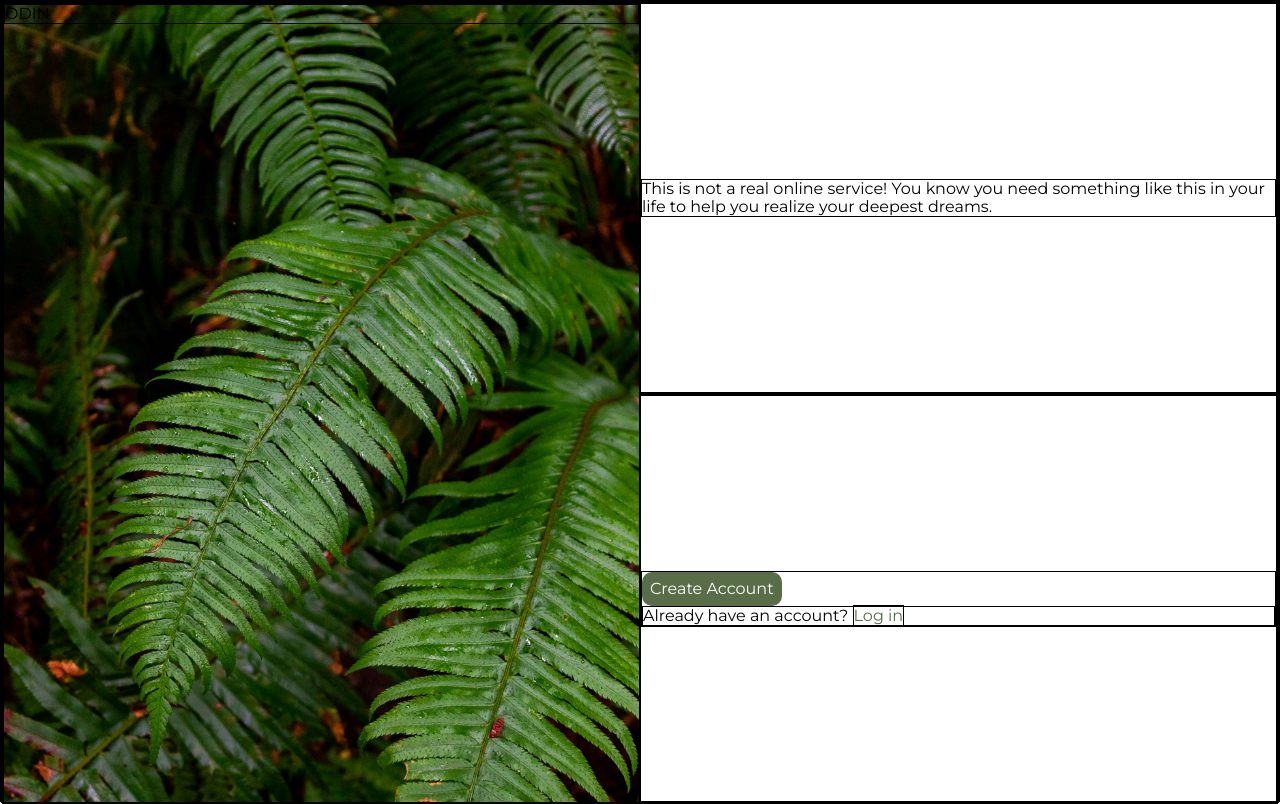
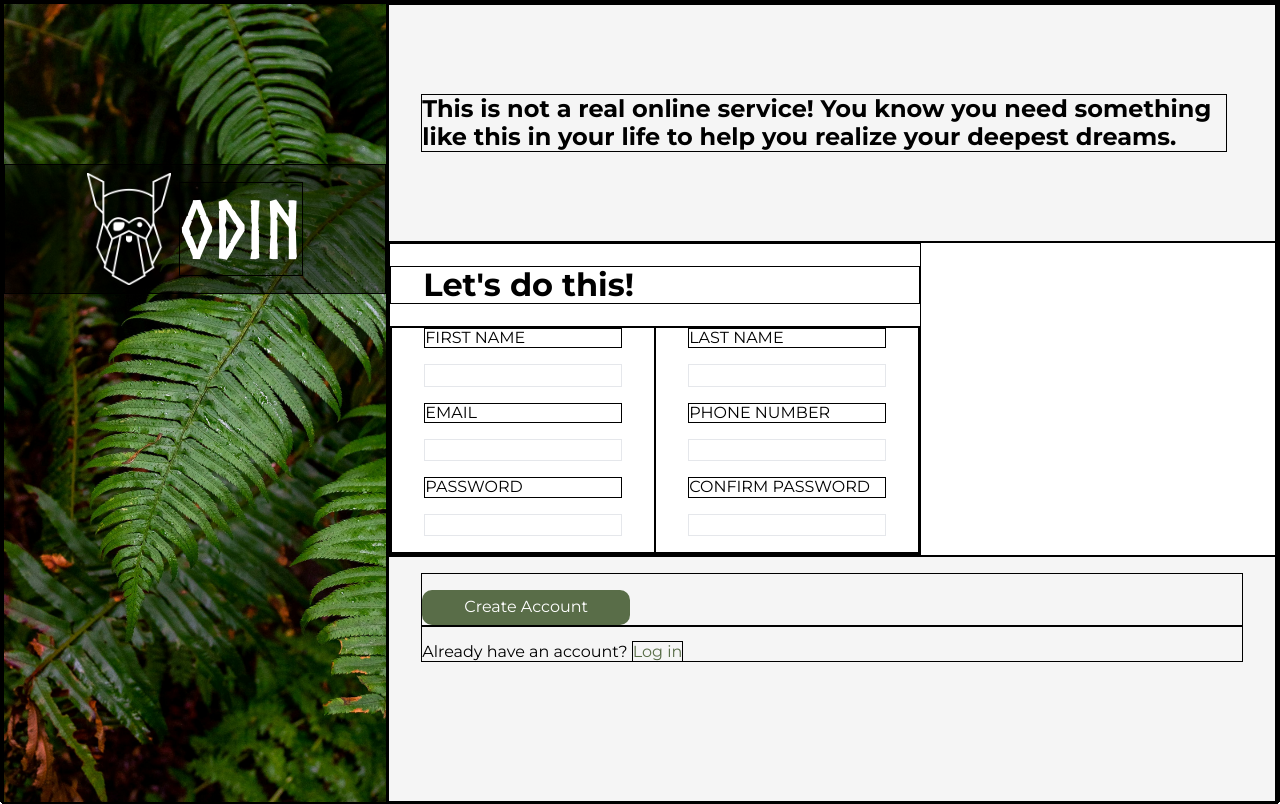
Before and after one commit to AcidTCell/sign-up-form, a plain HTML site: page index.html in a window 1280 px wide. Drawn offline with nearby package versions, Linux system fonts and the light colour scheme.

Commit message:
Finalize layout and download logo font

```diff
--- a/index.html
+++ b/index.html
@@ -14,18 +14,39 @@
 <body>
     <div class="container">
         <div class="column1">
-            <div class="odin-text">ODIN</div>
+            <div class="firstColumnContainer">
+                <img id='odinLogo' src="img/odin-lined.png" alt="Odin Logo">
+                <div class="odin-text">ODIN</div>
+            </div>
 
         </div>
         <div class="column2">
-            <div>This is not a real online service! You know you need something like this in your life to help you realize your deepest dreams.</div>
-            <div>
+            <div class="secondColRowOne"><h2 class="rowOneHeader">This is not a real online service! You know you need something like this in your life to help you realize your deepest dreams.</h2></div>
+            <div class="secondColRowTwo">
                 <form action="#" method="post">
-
+                    <h1>Let's do this!</h1>
+                    <div class="secondColRowTwo">
+                        <div class="form-column">
+                            <label for="firstName">FIRST NAME</label>
+                            <input type="text" id="firstName" name="firstName">
+                            <label for="email">EMAIL</label>
+                            <input type="email" id="email" name="email">
+                            <label for="password">PASSWORD</label>
+                            <input type="password" id="password" name="password">
+                        </div>
+                        <div class="form-column">
+                            <label for="lastName">LAST NAME</label>
+                            <input type="text" id="lastName" name="lastName">
+                            <label for="phoneNumber">PHONE NUMBER</label>
+                            <input type="text" id="phoneNumber" name="phoneNumber">
+                            <label for="confirmPassword">CONFIRM PASSWORD</label>
+                            <input type="password" id="confirmPassword" name="confirmPassword">
+                        </div>
+                    </div>
                 </form>
             </div>
-            <div>
-                <button type="submit">Create Account</button>
+            <div class="secondColRowThree">
+                <div class="buttonContainer"><button type="submit">Create Account</button></div>
                 <div>Already have an account? <a href="#">Log in</a></div>
             </div>
         </div>
--- a/styles.css
+++ b/styles.css
@@ -1,9 +1,15 @@
+@font-face {
+    font-family: 'LogoFont';
+    src: url(Norse-Bold.otf)format('opentype');
+}
+
 *{
     border: 1px solid black;
 }
 :root{
     --input-border: #e5e7eb;
     --button-color: #596d48;
+    --dirty-white: #E8E4C9;
 }
 body,html{
     height: 100%;
@@ -15,15 +21,63 @@ body,html{
 
 }
 .column1{
-    flex: 1;
+    width: 30%;
     background-image: url(img/halie-west-25xggax4bSA-unsplash.jpg);
     background-size: cover;
+}
+.firstColumnContainer{
+    display: flex;
+    background-color: rgba(0, 0, 0, 0.5);
+    align-items: center;
+    justify-content: center;
+    padding: 0.5rem;
+    margin-top: 10rem;
+}
+#odinLogo{
+    max-height: 7rem;
+    padding-right: 0.5rem;
+}
+.odin-text{
+    font-family: 'LogoFont', sans-serif;
+    color: white;
+    font-size: 5rem;
 }
 .column2{
     display: flex;
     flex: 1;
     flex-direction: column;
     justify-content: space-evenly;
+
+}
+
+.secondColRowTwo {
+    display: flex;
+    justify-content: space-between;
+
+}
+
+h1{
+    font-family: "Montserrat", sans-serif;
+    padding-left: 2rem;
+}
+
+label{
+    font-size: 1rem;
+}
+
+input{
+    border-color: var(--input-border);
+}
+
+.form-column {
+    width: 48%;
+    padding: 0 2rem 0 2rem;
+}
+
+.form-column label,
+.form-column input {
+    display: block;
+    margin-bottom: 1rem; /* Adjust spacing between fields */
 }
 
 button{
@@ -33,7 +87,36 @@ button{
     border: none;
     padding: 0.5rem;
 }
+
 a{
     text-decoration: none;
     color: var(--button-color);
 }
+
+.secondColRowOne, .secondColRowThree{
+    background-color: whitesmoke;
+    flex-grow: 1;
+    padding-right: 3rem;
+}
+
+.secondColRowOne{
+    display: flex;
+    align-items: center;
+    padding-left: 2rem;
+}
+
+.secondColRowThree{
+    display: flex;
+    flex-direction: column;
+    padding-right: 2rem;
+    padding-left: 2rem;
+    padding-top: 1rem;
+}
+
+button{
+    width: 13rem;
+}
+
+.secondColRowThree>div{
+    padding-top: 1rem;
+}
```
Also changed, not shown: Norse-Bold.otf (added).
